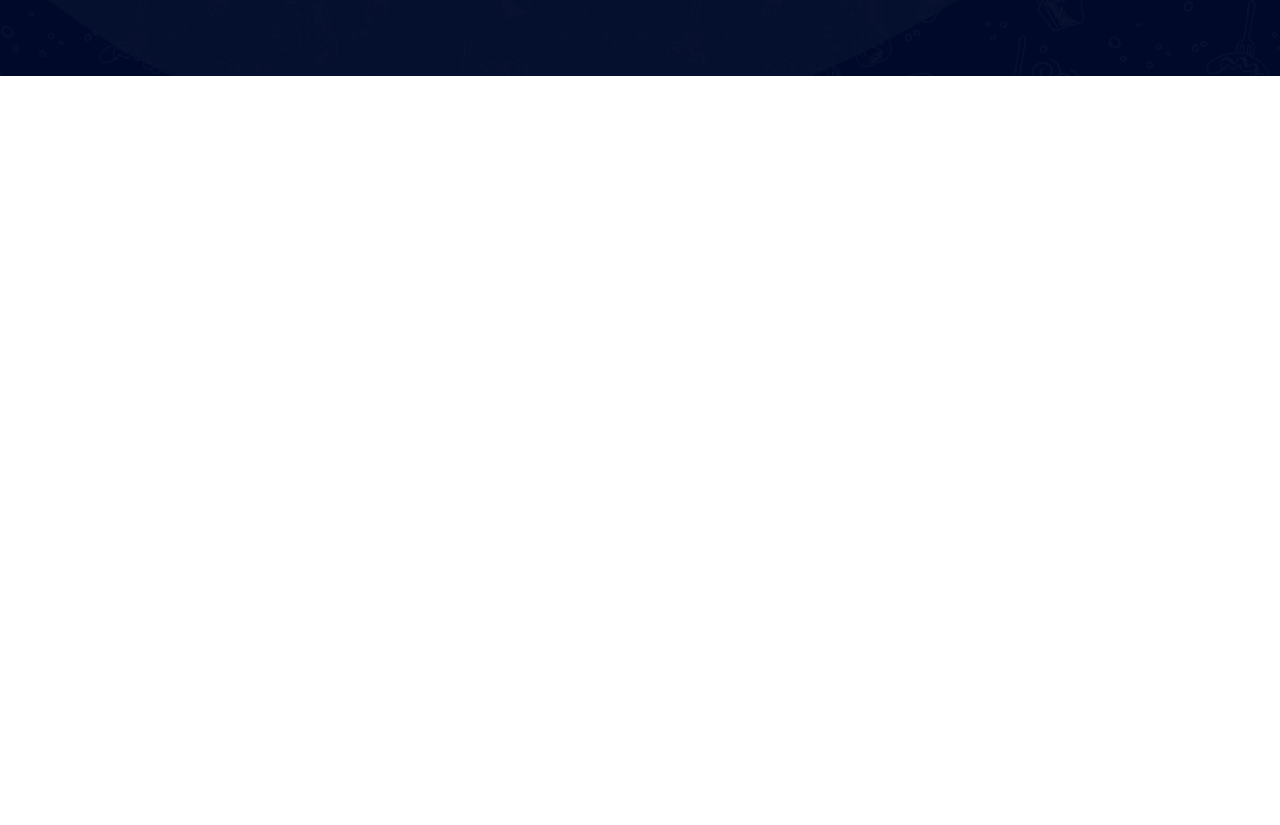
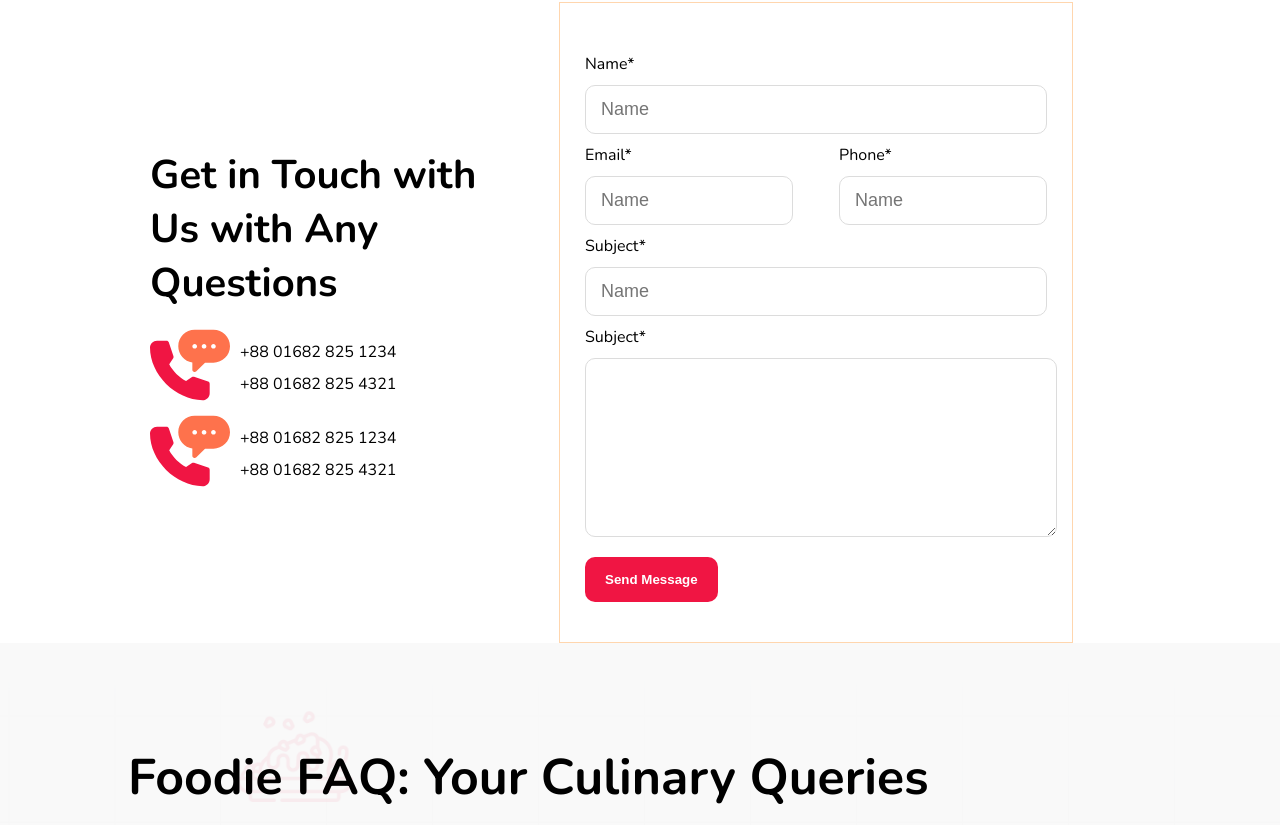
Before and after one commit to Shuvouits/Food-Delivery-System, a React (Vite) app in the folder client/: page /contact in a window 1280 px wide. Shown: the part 498-1323 px from the top of the page. Before the commit the page ends 800 px from the top, so only its background shows below. Built offline with nearby package versions, Linux system fonts and the light colour scheme; a web font is replaced by a local one.

Commit message:
Complete Contact Page

```diff
--- a/client/src/App.jsx
+++ b/client/src/App.jsx
@@ -6,6 +6,7 @@ import Header from './components/header/Header'
 import Menu from './pages/Menu'
 import Blog from './pages/Blog'
 import BlogList from './pages/BlogList'
+import ContactUs from './pages/ContactUs'
 function App() {
 
   const isHomeRoute = window.location.pathname === '/';
@@ -22,6 +23,7 @@ function App() {
         <Route path='/menu' element={<Menu />} />
         <Route path='/blog/:title' element={<Blog />} />
         <Route path='/blog-list' element={<BlogList />} />
+        <Route path='/contact' element={<ContactUs />} />
       </Routes>
       <Footer />
 
--- a/client/src/components/blog-list/listblog.css
+++ b/client/src/components/blog-list/listblog.css
@@ -112,4 +112,18 @@
 
     }
 
+    .list-blog .container .row .card .info .title{
+
+
+        font-size: 20px;
+
+    }
+    .list-blog .container .row .card .info .tag-list{
+        font-size: 15px;
+    }
+
+    .list-blog .container .row .card .info{
+        top: 40%;
+    }
+
 }
--- /dev/null
+++ b/client/src/components/contact/Contact.jsx
@@ -0,0 +1,94 @@
+import React from 'react'
+import './contact.css'
+
+function Contact() {
+    return (
+        <div className='contact'>
+            <div className='contact-wrapper'>
+                <div className='left-side'>
+                    <div className='title'>
+                        <h2>Get in Touch with Us with Any Questions</h2>
+                    </div>
+                    <div className='section-1'>
+
+                        <div className='icon-group'>
+                            <span className='first'>
+                                <svg width="80" height="80" viewBox="0 0 80 80" fill="none" xmlns="http://www.w3.org/2000/svg">
+                                    <path d="M63.4375 4.84375H44.6875C35.642 4.84375 28.2812 12.2045 28.2812 21.25C28.2812 29.5012 34.4039 36.3494 42.3438 37.4892V44.6875C42.3438 45.635 42.9136 46.4911 43.7903 46.8527C44.6548 47.2134 45.6689 47.02 46.3447 46.3445L55.033 37.6562H63.4375C72.483 37.6562 80 30.2955 80 21.25C80 12.2045 72.483 4.84375 63.4375 4.84375ZM44.6875 23.5934C43.3928 23.5934 42.3438 22.5441 42.3438 21.2497C42.3438 19.9553 43.3928 18.9059 44.6875 18.9059C45.9819 18.9059 47.0312 19.9553 47.0312 21.2497C47.0312 22.5441 45.9819 23.5934 44.6875 23.5934ZM54.0625 23.5934C52.7678 23.5934 51.7188 22.5441 51.7188 21.2497C51.7188 19.9553 52.7678 18.9059 54.0625 18.9059C55.3569 18.9059 56.4062 19.9553 56.4062 21.2497C56.4062 22.5441 55.3569 23.5934 54.0625 23.5934ZM63.4375 23.5934C62.1428 23.5934 61.0938 22.5441 61.0938 21.2497C61.0938 19.9553 62.1428 18.9059 63.4375 18.9059C64.7319 18.9059 65.7812 19.9553 65.7812 21.2497C65.7812 22.5441 64.7319 23.5934 63.4375 23.5934Z" fill="#FE724C"></path>
+                                    <path d="M52.6562 75.1562C56.5334 75.1562 59.6875 72.0022 59.6875 68.125V58.75C59.6875 57.7406 59.042 56.8456 58.0853 56.5275L44.0558 51.84C43.3691 51.6089 42.6184 51.7141 42.0142 52.1123L36.0495 56.088C29.7323 53.0759 22.2366 45.58 19.2244 39.2628L23.2 33.2981C23.6005 32.6961 23.7013 31.9431 23.4723 31.2566L18.7848 17.227C18.4669 16.2705 17.5719 15.625 16.5625 15.625H7.03125C3.15406 15.625 0 18.7461 0 22.6233C0 49.6267 25.6528 75.1562 52.6562 75.1562Z" fill="#F01543"></path>
+                                </svg>
+                            </span>
+                            <span className='second'>
+                                <span>+88 01682 825 1234</span>
+                                <span>+88 01682 825 4321</span>
+
+                            </span>
+
+                        </div>
+
+                        <div className='icon-group'>
+                            <span className='first'>
+                                <svg width="80" height="80" viewBox="0 0 80 80" fill="none" xmlns="http://www.w3.org/2000/svg">
+                                    <path d="M63.4375 4.84375H44.6875C35.642 4.84375 28.2812 12.2045 28.2812 21.25C28.2812 29.5012 34.4039 36.3494 42.3438 37.4892V44.6875C42.3438 45.635 42.9136 46.4911 43.7903 46.8527C44.6548 47.2134 45.6689 47.02 46.3447 46.3445L55.033 37.6562H63.4375C72.483 37.6562 80 30.2955 80 21.25C80 12.2045 72.483 4.84375 63.4375 4.84375ZM44.6875 23.5934C43.3928 23.5934 42.3438 22.5441 42.3438 21.2497C42.3438 19.9553 43.3928 18.9059 44.6875 18.9059C45.9819 18.9059 47.0312 19.9553 47.0312 21.2497C47.0312 22.5441 45.9819 23.5934 44.6875 23.5934ZM54.0625 23.5934C52.7678 23.5934 51.7188 22.5441 51.7188 21.2497C51.7188 19.9553 52.7678 18.9059 54.0625 18.9059C55.3569 18.9059 56.4062 19.9553 56.4062 21.2497C56.4062 22.5441 55.3569 23.5934 54.0625 23.5934ZM63.4375 23.5934C62.1428 23.5934 61.0938 22.5441 61.0938 21.2497C61.0938 19.9553 62.1428 18.9059 63.4375 18.9059C64.7319 18.9059 65.7812 19.9553 65.7812 21.2497C65.7812 22.5441 64.7319 23.5934 63.4375 23.5934Z" fill="#FE724C"></path>
+                                    <path d="M52.6562 75.1562C56.5334 75.1562 59.6875 72.0022 59.6875 68.125V58.75C59.6875 57.7406 59.042 56.8456 58.0853 56.5275L44.0558 51.84C43.3691 51.6089 42.6184 51.7141 42.0142 52.1123L36.0495 56.088C29.7323 53.0759 22.2366 45.58 19.2244 39.2628L23.2 33.2981C23.6005 32.6961 23.7013 31.9431 23.4723 31.2566L18.7848 17.227C18.4669 16.2705 17.5719 15.625 16.5625 15.625H7.03125C3.15406 15.625 0 18.7461 0 22.6233C0 49.6267 25.6528 75.1562 52.6562 75.1562Z" fill="#F01543"></path>
+                                </svg>
+                            </span>
+                            <span className='second'>
+                                <span>+88 01682 825 1234</span>
+                                <span>+88 01682 825 4321</span>
+
+                            </span>
+
+                        </div>
+
+                    </div>
+
+
+                </div>
+                <div className='right-side'>
+                    <form className='form'>
+                        <div className='form-group'>
+                            <label>Name*</label>
+                            <input type='text' className='form-control' placeholder='Name' />
+
+                        </div>
+
+                        <div className='row'>
+
+                            <div className='form-group'>
+                                <label>Email*</label>
+                                <input type='text' className='form-control' placeholder='Name' />
+
+                            </div>
+
+                            <div className='form-group'>
+                                <label>Phone*</label>
+                                <input type='text' className='form-control' placeholder='Name' />
+
+                            </div>
+
+                        </div>
+
+                        <div className='form-group'>
+                            <label>Subject*</label>
+                            <input type='text' className='form-control' placeholder='Name' />
+
+                        </div>
+
+                        <div className='form-group'>
+                            <label>Subject*</label>
+                            <textarea className='form-control'  />
+
+                        </div>
+                        <button>Send Message</button>
+
+                    </form>
+
+                </div>
+            </div>
+
+        </div>
+    )
+}
+
+export default Contact
--- /dev/null
+++ b/client/src/components/contact/contact.css
@@ -0,0 +1,145 @@
+.contact{
+    padding-left: 150px;
+    padding-right: 150px;
+    padding-top: 100px;
+    padding-bottom: 100;
+    max-width: 100vw;
+    flex-wrap: wrap;
+}
+
+.contact .contact-wrapper{
+    display: flex;
+    align-items: center;
+    justify-content: flex-start;
+    gap: 25px;
+}
+
+.contact .contact-wrapper .left-side{
+    width: 30vw;
+    flex-wrap: wrap;
+    display: flex;
+    flex-direction: column;
+    gap: 15px;
+
+}
+
+
+.contact .contact-wrapper .left-side .title h2{
+   font-size: 40px;
+}
+.contact .contact-wrapper .left-side .icon-group{
+    display: flex;
+    align-items: center;
+    justify-content: flex-start;
+    gap: 10px;
+
+}
+
+.contact .contact-wrapper .left-side .icon-group .second{
+    display: flex;
+    flex-direction: column;
+    align-items: center;
+    justify-content: flex-start;
+    gap: 10px;
+
+}
+
+
+.contact .contact-wrapper .right-side{
+    width: 40vw;
+    flex-wrap: wrap;
+    border: 1px solid #ffd6ae;
+}
+
+.contact .contact-wrapper .right-side .form{
+    padding-top: 40px;
+    padding-bottom: 40px;
+    padding-left: 25px;
+    padding-right: 25px;
+}
+
+.contact .contact-wrapper .right-side .form .row{
+    display: flex;
+    align-items: center;
+    justify-content: space-between;
+
+}
+
+.contact .contact-wrapper .right-side .form .row .form-group{
+    width: 45%;
+}
+
+
+
+.contact .contact-wrapper .right-side .form .form-group{
+    display: flex;
+    flex-direction: column;
+    gap: 10px;
+
+}
+
+.contact .contact-wrapper .right-side .form .form-group label{
+    margin-top: 10px;
+
+}
+.contact .contact-wrapper .right-side .form .form-group .form-control{
+    border: 1px solid gainsboro;
+    height: 45px;
+    outline: none;
+    padding-left: 15px;
+    color: gray;
+    font-size: 18px;
+    border-radius: 10px;
+}
+
+.contact .contact-wrapper .right-side .form .form-group textarea{
+    width: 98%;
+    padding-top: 15px;
+    height: 20vh !important;
+}
+
+.contact .contact-wrapper .right-side .form button{
+    margin-top: 20px;
+    border: none;
+    padding-left: 20px;
+    padding-right: 20px;
+    padding-top: 15px;
+    padding-bottom: 15px;
+    background: #f01543;
+    color: white;
+    font-weight: bold;
+    cursor: pointer;
+    border-radius: 10px;
+}
+
+.contact .contact-wrapper .right-side .form button:hover{
+    background: white;
+    color: #f01543;
+    border: 1px solid #f01543;
+}
+
+@media only screen and (max-width: 1000px) {
+
+    .contact{
+        padding-left: 10px;
+        padding-right: 10px;
+        padding-top: 50px;
+        padding-bottom: 50px;
+    }
+
+    .contact .contact-wrapper{
+        display: flex;
+        flex-direction: column;
+    }
+
+    .contact .contact-wrapper .left-side{
+        width: 98%;
+        flex-wrap: wrap;
+    }
+
+    .contact .contact-wrapper .right-side{
+        width: 98%;
+        flex-wrap: wrap;
+    }
+
+}
--- a/client/src/components/footer/Footer.jsx
+++ b/client/src/components/footer/Footer.jsx
@@ -75,7 +75,7 @@ function Footer() {
                         <div className='subscribe-form'>
                             <form className='form'>
                                 <div className='form-group'>
-                                    <input type='text' className='form-control' />
+                                    <input type='text' className='form-control' placeholder='Join Our Newsletter' />
                                 </div>
                                 <button>Subscribe</button>
                             </form>
--- a/client/src/components/footer/footer.css
+++ b/client/src/components/footer/footer.css
@@ -136,7 +136,7 @@
 
 }
 
-@media only screen and (max-width: 4300px) {
+@media only screen and (max-width: 1300px) {
 
     .footer .row .payment-image-group{
       display: flex;
--- /dev/null
+++ b/client/src/pages/ContactUs.jsx
@@ -0,0 +1,20 @@
+import React from 'react'
+import FAQ from '../components/faq/FAQ'
+import Resturent from '../components/resturent/Resturent'
+import Header from '../components/header/Header'
+import Banner from '../components/banner/Banner'
+import Contact from '../components/contact/Contact'
+
+function ContactUs() {
+  return (
+    <div>
+        <Header />
+        <Banner title={'Contact Us'} />
+        <Contact />
+       <FAQ />
+       <Resturent />
+    </div>
+  )
+}
+
+export default ContactUs
```
